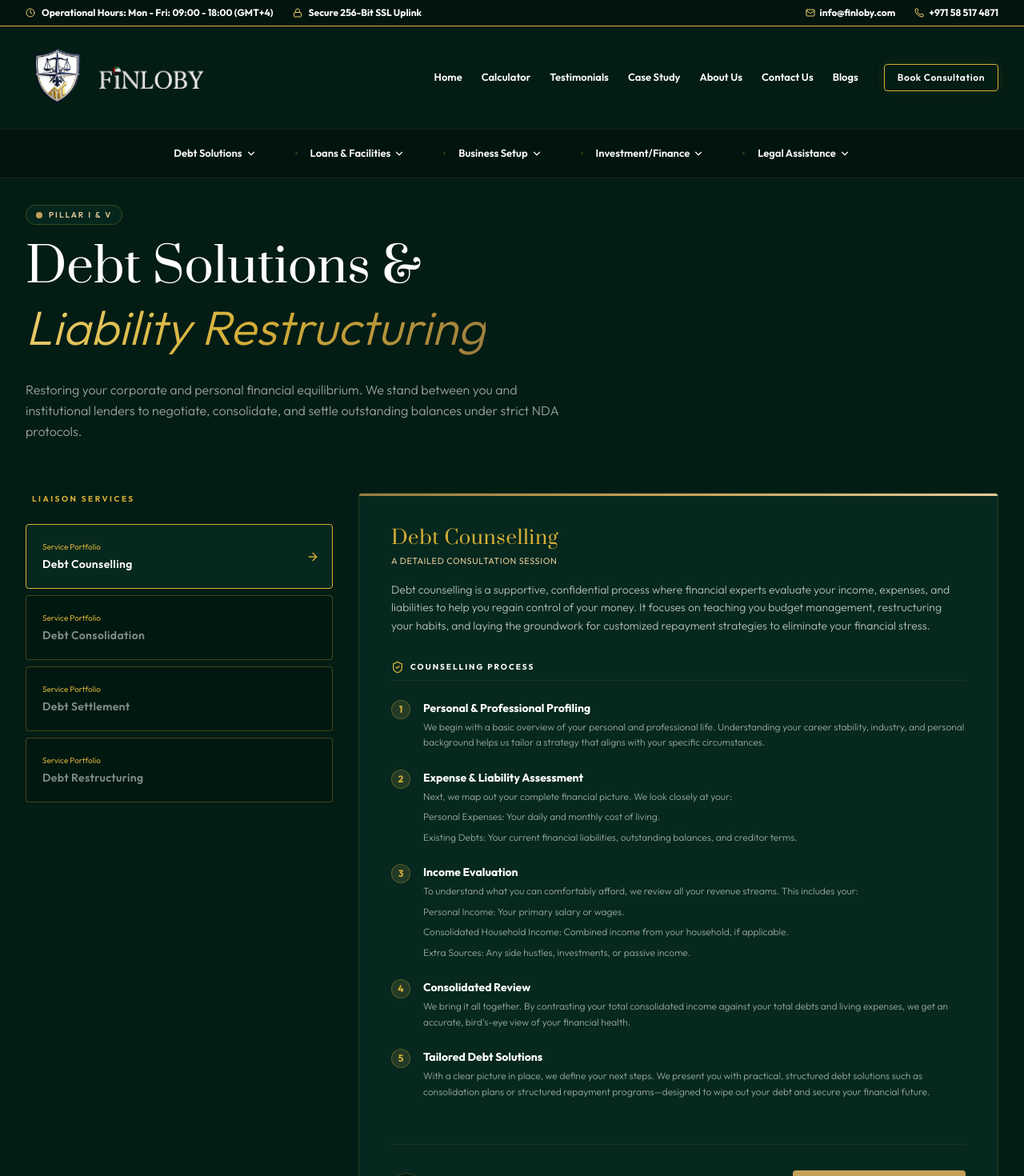
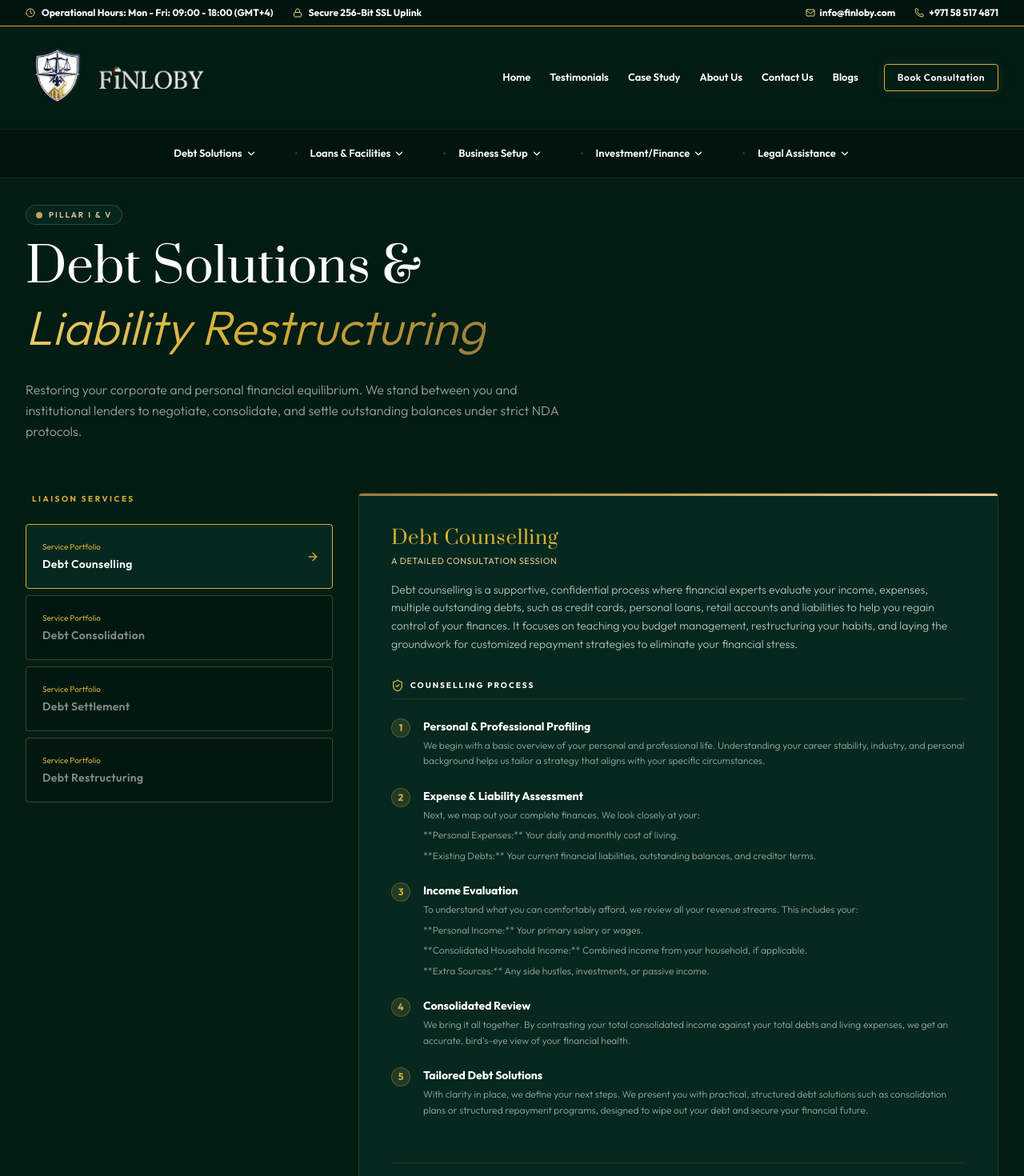
Before and after one commit to Devgghya/finloby, a React (Vite) app: page /debt-solutions in a window 1280 px wide. Shown: the top 1470 px of the page at 80% size. Built offline with nearby package versions, Linux system fonts and the light colour scheme.

Commit message:
Compliance/Launch: Disable and hide all calculators, and integrate final reviewed Debt Solutions copy verbatim from Debt_ Final Web Content.docx

```diff
--- a/src/App.tsx
+++ b/src/App.tsx
@@ -9,7 +9,7 @@ import Investments from './pages/Investments';
 import AboutUs from './pages/AboutUs';
 import Blogs from './pages/Blogs';
 import AdminDashboard from './pages/AdminDashboard';
-import Calculator from './pages/Calculator';
+// import Calculator from './pages/Calculator';
 import BookConsultation from './pages/BookConsultation';
 import PrivacyPolicy from './pages/PrivacyPolicy';
 import TermsOfEngagement from './pages/TermsOfEngagement';
@@ -77,7 +77,7 @@ function App() {
             <Route path="/business-setup" element={<BusinessSetup />} />
             <Route path="/legal-assistance" element={<LegalAssistance />} />
             <Route path="/investments" element={<Investments />} />
-            <Route path="/calculator" element={<Calculator />} />
+            {/* <Route path="/calculator" element={<Calculator />} /> */}
             <Route path="/book-consultation" element={<BookConsultation />} />
             <Route path="/privacy" element={<PrivacyPolicy />} />
             <Route path="/terms" element={<TermsOfEngagement />} />
--- a/src/components/Navbar.tsx
+++ b/src/components/Navbar.tsx
@@ -154,7 +154,7 @@ const navItems: NavItem[] = [
       },
     ],
   },
-  { name: 'Calculator', href: '/calculator', type: 'direct' },
+  // { name: 'Calculator', href: '/calculator', type: 'direct' },
   { name: 'Testimonials', href: '/#testimonials', type: 'direct' },
   { name: 'Case Study', href: '/#case-studies', type: 'direct' },
   { name: 'About Us', href: '/about-us', type: 'direct' },
--- a/src/pages/DebtSolutions.tsx
+++ b/src/pages/DebtSolutions.tsx
@@ -22,7 +22,7 @@ const services: ServiceItem[] = [
     id: 'debt-counselling',
     title: 'Debt Counselling',
     tagline: 'A Detailed Consultation Session',
-    desc: 'Debt counselling is a supportive, confidential process where financial experts evaluate your income, expenses, and liabilities to help you regain control of your money. It focuses on teaching you budget management, restructuring your habits, and laying the groundwork for customized repayment strategies to eliminate your financial stress.',
+    desc: 'Debt counselling is a supportive, confidential process where financial experts evaluate your income, expenses, multiple outstanding debts, such as credit cards, personal loans, retail accounts and liabilities to help you regain control of your finances. It focuses on teaching you budget management, restructuring your habits, and laying the groundwork for customized repayment strategies to eliminate your financial stress.',
     processTitle: 'Counselling Process',
     steps: [
       {
@@ -31,11 +31,11 @@ const services: ServiceItem[] = [
       },
       {
         title: '2. Expense & Liability Assessment',
-        desc: 'Next, we map out your complete financial picture. We look closely at your:\nPersonal Expenses: Your daily and monthly cost of living.\nExisting Debts: Your current financial liabilities, outstanding balances, and creditor terms.'
+        desc: 'Next, we map out your complete finances. We look closely at your:\n**Personal Expenses:** Your daily and monthly cost of living.\n**Existing Debts:** Your current financial liabilities, outstanding balances, and creditor terms.'
       },
       {
         title: '3. Income Evaluation',
-        desc: 'To understand what you can comfortably afford, we review all your revenue streams. This includes your:\nPersonal Income: Your primary salary or wages.\nConsolidated Household Income: Combined income from your household, if applicable.\nExtra Sources: Any side hustles, investments, or passive income.'
+        desc: 'To understand what you can comfortably afford, we review all your revenue streams. This includes your:\n**Personal Income:** Your primary salary or wages.\n**Consolidated Household Income:** Combined income from your household, if applicable.\n**Extra Sources:** Any side hustles, investments, or passive income.'
       },
       {
         title: '4. Consolidated Review',
@@ -43,7 +43,7 @@ const services: ServiceItem[] = [
       },
       {
         title: '5. Tailored Debt Solutions',
-        desc: 'With a clear picture in place, we define your next steps. We present you with practical, structured debt solutions such as consolidation plans or structured repayment programs—designed to wipe out your debt and secure your financial future.'
+        desc: 'With clarity in place, we define your next steps. We present you with practical, structured debt solutions such as consolidation plans or structured repayment programs, designed to wipe out your debt and secure your financial future.'
       }
     ]
   },
@@ -60,11 +60,11 @@ const services: ServiceItem[] = [
       },
       {
         title: '2. Document & Liability information',
-        desc: 'We gather all necessary data and documentation regarding your existing liabilities. This includes statements, outstanding balances, and terms from your current creditors so we have an exact picture of what you owe.'
+        desc: 'We gather all necessary data and documentation regarding your existing liabilities. This includes statements, outstanding balances, and terms from your current creditors so we have clarity about your finance as to what you owe.'
       },
       {
         title: '3. Comprehensive Eligibility Check',
-        desc: 'We run deep dive eligibility check to analyse your official credit history (such as your AECB Report in the UAE), reviewing your recent bank statements, and evaluating your debt-to-burden ratio (DBR).'
+        desc: 'We run a deep dive eligibility check to analyse your official credit history (such as your AECB Report in the UAE), reviewing your recent bank statements, and evaluating your debt-to-burden ratio (DBR).'
       },
       {
         title: '4. Bank Policy Compatibility & Due Diligence',
@@ -72,15 +72,15 @@ const services: ServiceItem[] = [
       },
       {
         title: '5. Expert Approved Action Plan',
-        desc: 'Finally, our team of seasoned financial experts designs a customized consolidation action plan. Once approved by our internal specialists, we execute the strategy to merge your debts and lower your financial stress.'
+        desc: 'Finally, our team of experienced financial experts designs a customized consolidation action plan. Once approved by our team, we execute the strategy to merge your debts and lower your financial stress.'
       }
     ]
   },
   {
     id: 'debt-settlement',
     title: 'Debt Settlement',
-    tagline: 'Negotiation to settle debts via obtaining waiver of interest',
-    desc: 'Debt settlement is a powerful negotiation strategy specifically designed for individuals & corporates facing severe financial hardship. When your accounts are caught under the pressure of imminent legal action, extreme financial distress, or intense collection agency harassment, we step in to negotiate directly with your creditors.',
+    tagline: 'Negotiation to settle debts',
+    desc: 'Debt settlement is a powerful negotiation strategy specifically designed for individuals & corporates facing severe financial hardship. When your accounts are caught under the pressure of imminent legal action, extreme financial distress, or intense collection agency harassment, we step in to negotiate to settle your debts.',
     processTitle: 'Our Debt Settlement Process',
     steps: [
       {
@@ -89,15 +89,15 @@ const services: ServiceItem[] = [
       },
       {
         title: '2. Creditor Coordination & Verification',
-        desc: 'We contact the concerned financial institutions directly to audit the current status of your debt file. This allows us to establish the exact, verified amount payable, stripping away unfair penalties or hidden fees.'
+        desc: 'Based on the client\'s consensual authority, we contact the concerned financial institutions to audit the current status of your debt file. This allows us to establish the exact, verified amount payable, stripping away unfair penalties or hidden fees.'
       },
       {
         title: '3. Aggressive Negotiation & Formal Offer',
-        desc: 'Our experienced negotiators review to secure the maximum possible reduction on your outstanding balance. We don\'t stop until we secure a formal, written settlement offer from the bank or creditor confirming the reduced final settlement offer.'
+        desc: 'Our experienced consultants review to secure the maximum possible reduction on your outstanding balance. We don\'t stop until we secure a formal, written settlement offer from the bank or creditor confirming the reduced final settlement offer.'
       },
       {
         title: '4. Settlement & Final Clearance Letter',
-        desc: 'Based the formal offer letter received, we proceed towards payment of the debt to settle and close the liability account. Once it is paid, we ensure the financial institution issues an official No Liability / Debt settlement letter. This vital document serves as your legal proof that the debt has been fully settled and closed forever.'
+        desc: 'Based on the formal offer letter received, we proceed towards navigating the client towards payment of the debt to settle and close the liability account. Once it is paid, we initiate the process to mentor the client to ensure that the financial institution issues an official No Liability / Debt settlement letter. This vital document serves as your legal proof that the debt has been fully settled and closed forever.'
       }
     ]
   },
@@ -105,12 +105,12 @@ const services: ServiceItem[] = [
     id: 'debt-restructuring',
     title: 'Debt Restructuring',
     tagline: 'Convert High Cost Debt into One Lower EMI with Longer Tenure',
-    desc: 'Debt restructuring is a financial mechanism that alters the existing terms of your loans or credit facilities to make your repayments more manageable. If you are struggling to meet your monthly obligations but want to avoid default and pre-legal situations restructuring allows to renegotiate with creditors to extend the repayment duration with reduced monthly instalment to match your current financial debt paying capacity.',
+    desc: 'Debt restructuring is a financial mechanism that alters the existing terms of your loans or credit facilities to make your repayments more manageable. If you are struggling to meet your monthly obligations but want to avoid default and pre-legal situations restructuring allows you to renegotiate with creditors to extend the repayment duration with reduced monthly instalment to match your current financial debt paying capacity.',
     processTitle: 'Debt Restructuring Process',
     steps: [
       {
         title: '1. Immediate Expert Consultation',
-        desc: 'Time is of the essence when managing financial strain. Book an immediate consultation with experienced financial advisors without delay so situation can be evaluated before missing any crucial payments.'
+        desc: 'Time is of the essence when managing financial strain. Book an immediate consultation with experienced financial advisors without delay so the situation can be evaluated before missing any crucial payments.'
       },
       {
         title: '2. Comprehensive Financial Review',
@@ -118,11 +118,11 @@ const services: ServiceItem[] = [
       },
       {
         title: '3. Income-to-Debt Compatibility Check',
-        desc: 'We analyze the math behind your money. By testing the compatibility between your total debt obligations and your actual net income, we calculate a realistic, sustainable monthly payment that covers your living expenses while matching creditors terms.'
+        desc: 'We analyze the math behind your finances. By testing the compatibility between your total debt obligations and your actual net income, we calculate a realistic, sustainable monthly payment that covers your living expenses while matching creditors terms.'
       },
       {
         title: '4. In-House Strategy & Bank Negotiation',
-        desc: 'After a robust in-house consultancy session to lock down your custom restructuring strategy, our expert financial consultants initiate formal discussions with your concerned financial institutions. We advocate on your behalf to negotiate to structure newly modified terms that fit your budget.'
+        desc: 'After a robust in-house consultancy session to lock down your custom restructuring strategy. With client’s consent, our expert financial consultants initiate formal discussions with your concerned financial institutions. Based on the client\'s consensual authority, we advocate on your behalf to negotiate to structure newly modified terms that fit your budget.'
       }
     ]
   }
@@ -130,6 +130,7 @@ const services: ServiceItem[] = [
 
 export default function DebtSolutions() {
   const [activeTab, setActiveTab] = useState('debt-counselling');
+  const SHOW_CALCULATORS = false;
 
   // Interactive Calculator State
   const [totalDebt, setTotalDebt] = useState(800000);
@@ -347,8 +348,10 @@ export default function DebtSolutions() {
           </div>
         </div>
 
+        {SHOW_CALCULATORS && (
+          <>
             {/* Interactive Tool Frame: Debt Consolidation Estimator */}
-        <div className="bg-[#0D1625] border border-[#C5A059]/20 p-8 sm:p-10 rounded-sm relative overflow-hidden">
+            <div className="bg-[#0D1625] border border-[#C5A059]/20 p-8 sm:p-10 rounded-sm relative overflow-hidden mt-12">
               <div className="absolute top-0 left-0 w-full h-[3px] bg-[#C5A059]"></div>
 
               <div className="flex flex-col md:flex-row justify-between items-start md:items-center border-b border-[#C5A059]/10 pb-6 mb-8 gap-4">
@@ -529,6 +532,8 @@ export default function DebtSolutions() {
               </div>
 
             </div>
+          </>
+        )}
 
       </div>
     </div>
--- a/src/pages/Loans.tsx
+++ b/src/pages/Loans.tsx
@@ -439,6 +439,7 @@ const loanCategories: LoanCategory[] = [
 
 export default function Loans() {
   const [selectedCat, setSelectedCat] = useState('personal-finance');
+  const SHOW_CALCULATORS = false;
 
   // Calculator States
   const [monthlyIncome, setMonthlyIncome] = useState(25000);
@@ -765,8 +766,10 @@ export default function Loans() {
           </div>
         </div>
 
+        {SHOW_CALCULATORS && (
+          <>
             {/* UAE Loan Eligibility Calculator */}
-        <div className="bg-[#0D1625] border border-[#C5A059]/20 p-8 sm:p-10 rounded-sm relative overflow-hidden">
+            <div className="bg-[#0D1625] border border-[#C5A059]/20 p-8 sm:p-10 rounded-sm relative overflow-hidden mt-12">
               <div className="absolute top-0 left-0 w-full h-[3px] bg-[#C5A059]"></div>
 
               <div className="flex flex-col md:flex-row justify-between items-start md:items-center border-b border-[#C5A059]/10 pb-6 mb-8 gap-4">
@@ -978,6 +981,8 @@ export default function Loans() {
               </div>
 
             </div>
+          </>
+        )}
 
       </div>
     </div>
```
Also changed, not shown: content files/Debt_ Final Web Content.txt (added), 1 other file (tests, documents, lock files or other folders). Lines whose indentation alone changed are shown as unchanged.
